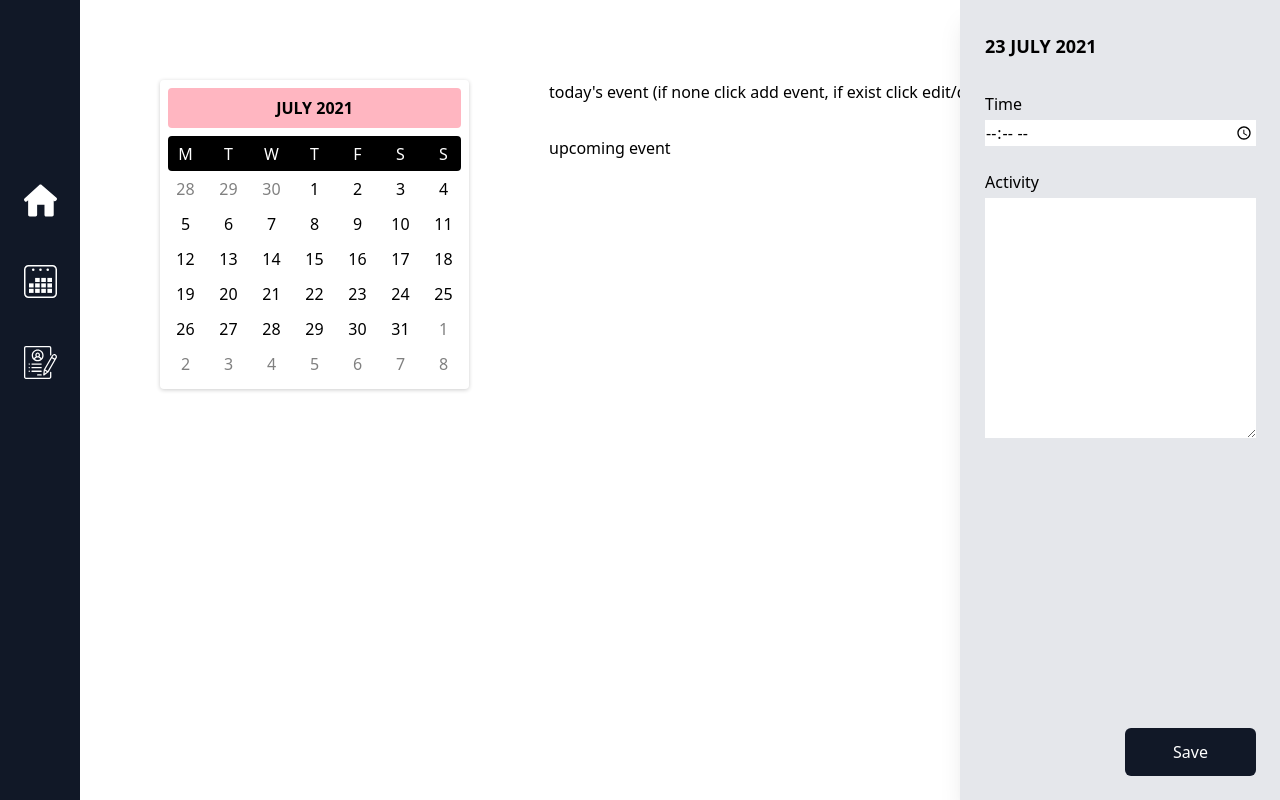
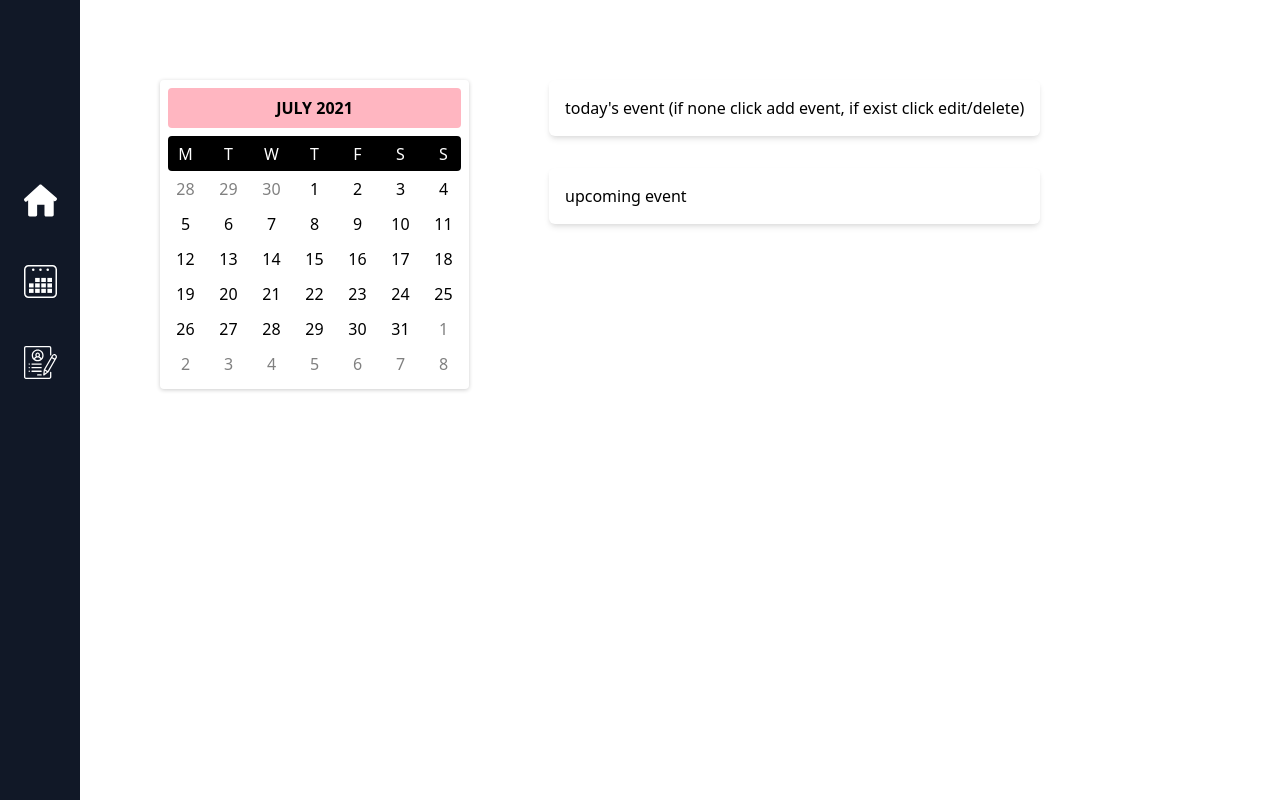
Before and after one commit to hannah-mazri/ng-intlog, an Angular app: page / in a window 1280 px wide. Built offline with nearby package versions, Linux system fonts and the light colour scheme.

Commit message:
added cards to today and upcoming events

```diff
--- a/src/app/app.component.html
+++ b/src/app/app.component.html
@@ -7,13 +7,14 @@
       <app-calendar-container></app-calendar-container>
     </div>
     <div class="ml-20">
-      <div>
+      <div class="bg-white shadow-md p-4 rounded-md">
         today's event (if none click add event, if exist click edit/delete)
       </div>
-      <div class="mt-8">upcoming event</div>
+      <div class="mt-8 bg-white shadow-md p-4 rounded-md">upcoming event</div>
     </div>
     <div
       class="
+        hidden
         absolute
         right-0
         top-0
```
